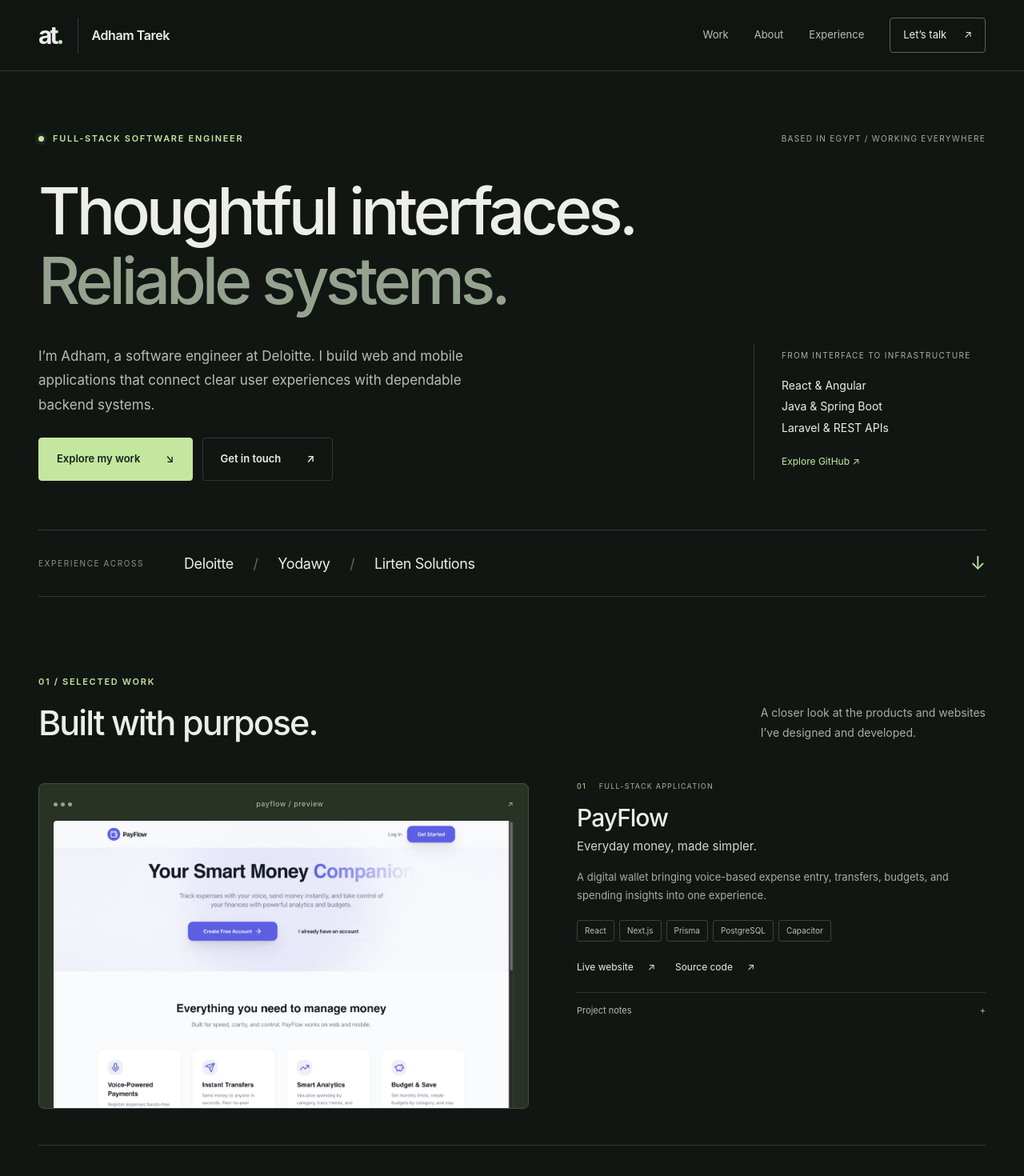
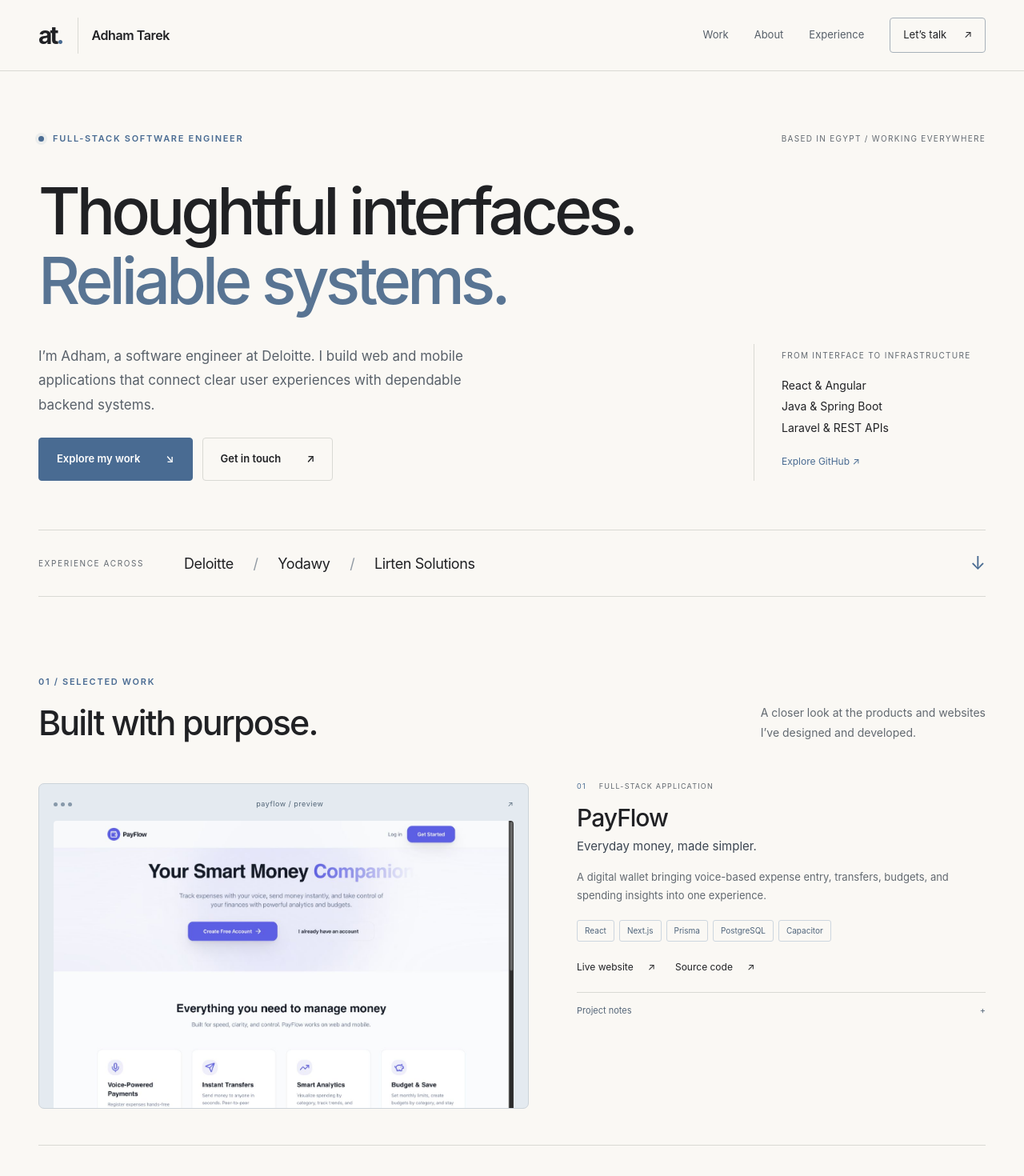
Before and after one commit to adhaamtarekk/portfolio, a React (Vite) app in the folder client/: page / in a window 1280 px wide. Shown: the top 1470 px of the page at 80% size. Built offline with nearby package versions, Linux system fonts and the light colour scheme.

Commit message:
Switch portfolio to warm white and muted blue palette

```diff
--- a/client/index.html
+++ b/client/index.html
@@ -8,7 +8,7 @@
       name="description"
       content="Adham Tarek is a full-stack software engineer building web and mobile applications with React, Angular, Java, Spring Boot, and Laravel. Explore selected projects and experience."
     />
-    <meta name="theme-color" content="#121613" />
+    <meta name="theme-color" content="#faf8f4" />
     <meta
       property="og:title"
       content="Adham Tarek — Full-Stack Software Engineer"
--- a/client/src/index.css
+++ b/client/src/index.css
@@ -3,14 +3,14 @@
 @tailwind utilities;
 :root {
   font-family: Inter, Arial, Helvetica, sans-serif;
-  color: #edeee9;
-  background: #121613;
+  color: #202124;
+  background: #faf8f4;
   font-synthesis: none;
-  color-scheme: dark;
+  color-scheme: light;
   font-weight: 400;
-  --muted: #a6afa7;
-  --accent: #c4e7a0;
-  --line: #303831;
+  --muted: #626970;
+  --accent: #496b92;
+  --line: #d9d9d4;
 }
 * {
   box-sizing: border-box;
@@ -52,7 +52,7 @@ summary:focus-visible {
 }
 ::selection {
   background: var(--accent);
-  color: #121613;
+  color: #ffffff;
 }
 .container {
   width: min(1200px, calc(100% - 96px));
@@ -62,7 +62,7 @@ summary:focus-visible {
   position: sticky;
   top: 0;
   z-index: 10;
-  background: #121613f5;
+  background: #faf8f4f5;
   border-bottom: 1px solid var(--line);
   backdrop-filter: blur(14px);
 }
@@ -96,7 +96,7 @@ nav {
   gap: 32px;
   align-items: center;
   font-size: 13px;
-  color: #b9c1b9;
+  color: #555e68;
 }
 nav a:hover,
 .text-link:hover,
@@ -104,10 +104,10 @@ nav a:hover,
   color: var(--accent);
 }
 .nav-contact {
-  border: 1px solid #596557;
+  border: 1px solid #a7b1ba;
   padding: 11px 16px;
   border-radius: 4px;
-  color: #edeee9;
+  color: #202124;
 }
 .nav-contact span {
   margin-left: 18px;
@@ -142,7 +142,7 @@ nav a:hover,
   height: 7px;
   background: var(--accent);
   border-radius: 50%;
-  box-shadow: 0 0 0 4px #c4e7a010;
+  box-shadow: 0 0 0 4px #496b9214;
   flex-shrink: 0;
 }
 .location,
@@ -159,7 +159,7 @@ h1 {
   margin: 38px 0 36px;
 }
 h1 > span {
-  color: #95a38e;
+  color: #587493;
 }
 h2 {
   font-size: 43px;
@@ -181,7 +181,7 @@ p {
 .hero-description {
   font-size: 17px;
   line-height: 1.8;
-  color: #b5beb5;
+  color: #59616a;
   max-width: 590px;
   margin-bottom: 26px;
 }
@@ -208,17 +208,17 @@ p {
 }
 .primary {
   background: var(--accent);
-  color: #172016;
+  color: #ffffff;
   border-color: var(--accent);
 }
 .primary:hover {
-  background: #d6f1bb;
+  background: #385775;
 }
 .secondary {
   background: transparent;
 }
 .secondary:hover {
-  background: #252d25;
+  background: #e8edf1;
 }
 .hero-aside {
   border-left: 1px solid var(--line);
@@ -243,7 +243,7 @@ p {
 }
 .company-strip > span {
   font-size: 10px;
-  color: #879586;
+  color: #626970;
   letter-spacing: 1.6px;
 }
 .company-strip p {
@@ -252,7 +252,7 @@ p {
   letter-spacing: -0.4px;
 }
 .company-strip p span {
-  color: #5d6b5b;
+  color: #919aa3;
   margin: 0 20px;
 }
 .company-strip > a {
@@ -292,10 +292,10 @@ p {
   border: 0;
 }
 .project-visual {
-  border: 1px solid #465043;
+  border: 1px solid #ccd3d9;
   border-radius: 7px;
   overflow: hidden;
-  background: #283325;
+  background: #e4eaf0;
   margin-top: 3px;
   padding: 18px 18px 0;
 }
@@ -303,7 +303,7 @@ p {
   display: flex;
   align-items: center;
   justify-content: space-between;
-  color: #b9c5b6;
+  color: #526577;
   font-size: 9px;
   letter-spacing: 0.5px;
   padding-bottom: 14px;
@@ -315,7 +315,7 @@ p {
 .browser-chrome i {
   width: 5px;
   height: 5px;
-  background: #92a68a;
+  background: #8799aa;
   border-radius: 50%;
 }
 .project-visual img {
@@ -332,11 +332,11 @@ p {
   filter: brightness(1.07);
 }
 .project-double-a .project-visual {
-  background: #49463c;
-  border-color: #645f50;
+  background: #eae5dc;
+  border-color: #d6cec0;
 }
 .project-morgal .project-visual {
-  background: #293238;
+  background: #e2e7ea;
 }
 .project-kicker {
   display: flex;
@@ -360,7 +360,7 @@ p {
 .project-tagline {
   font-size: 15px;
   margin-bottom: 15px;
-  color: #d1d8cd;
+  color: #3c4652;
 }
 .project-intro {
   font-size: 13px;
@@ -376,9 +376,9 @@ p {
 .tags span {
   font-size: 10px;
   padding: 5px 9px;
-  border: 1px solid #384336;
+  border: 1px solid #cdd6df;
   border-radius: 3px;
-  color: #b6c4af;
+  color: #4f647b;
 }
 .project-links {
   display: flex;
@@ -403,7 +403,7 @@ summary {
   justify-content: space-between;
   padding: 14px 0 0;
   font-size: 11px;
-  color: #b1bcae;
+  color: #566779;
 }
 summary::-webkit-details-marker {
   display: none;
@@ -427,8 +427,8 @@ details[open] summary > span {
   margin-bottom: 16px;
 }
 .about-section {
-  background: #e5e8df;
-  color: #20281e;
+  background: #eeece7;
+  color: #202124;
   padding: 90px 0;
 }
 .about-grid {
@@ -437,34 +437,34 @@ details[open] summary > span {
   gap: 100px;
 }
 .about-section .eyebrow {
-  color: #4c6241;
+  color: #496b92;
 }
 .about-section h2 {
   font-size: 41px;
 }
 .about-section h2 span {
-  color: #718167;
+  color: #587493;
 }
 .about-copy > p {
   font-size: 14px;
   line-height: 1.9;
-  color: #53614f;
+  color: #59616a;
 }
 .about-copy .lead {
   font-size: 21px;
   line-height: 1.55;
-  color: #293425;
+  color: #303942;
   margin-bottom: 20px;
 }
 .text-link {
   font-size: 12px;
-  border-bottom: 1px solid #6c7b62;
+  border-bottom: 1px solid #8b9db0;
   padding-bottom: 6px;
 }
 .skill-groups {
   display: grid;
   grid-template-columns: 1fr 1fr;
-  border-top: 1px solid #bec8b7;
+  border-top: 1px solid #d3d4d0;
   margin-top: 32px;
   padding-top: 25px;
   gap: 20px;
@@ -476,7 +476,7 @@ details[open] summary > span {
 }
 .skill-groups p {
   font-size: 12px;
-  color: #56624e;
+  color: #59616a;
   line-height: 1.9;
   margin: 0;
 }
@@ -498,7 +498,7 @@ details[open] summary > span {
 .timeline-dot {
   width: 7px;
   height: 7px;
-  background: #647260;
+  background: #8c9bae;
   border-radius: 50%;
   flex-shrink: 0;
 }
@@ -509,7 +509,7 @@ details[open] summary > span {
   margin-bottom: 8px;
 }
 .role {
-  color: #9eaf97;
+  color: #526a82;
   font-size: 12px;
   line-height: 1.6;
   margin: 0;
@@ -526,8 +526,8 @@ details[open] summary > span {
 }
 .contact-section {
   padding: 90px 0;
-  background: #1d251c;
-  border-block: 1px solid #35402f;
+  background: #e8edf2;
+  border-block: 1px solid #cfd8e1;
 }
 .contact-grid {
   display: grid;
@@ -555,7 +555,7 @@ details[open] summary > span {
   display: flex;
   gap: 24px;
   font-size: 12px;
-  color: #b6c5ae;
+  color: #49617c;
   margin-top: 25px;
 }
 .contact-form {
@@ -577,16 +577,16 @@ details[open] summary > span {
 input,
 textarea {
   width: 100%;
-  border: 1px solid #4a5744;
-  background: #182016;
-  color: #edeee9;
+  border: 1px solid #aab8c5;
+  background: #fafbfc;
+  color: #202124;
   border-radius: 4px;
   padding: 13px 14px;
   font-size: 12px;
 }
 input::placeholder,
 textarea::placeholder {
-  color: #8c9b85;
+  color: #697584;
 }
 textarea {
   resize: vertical;
@@ -611,7 +611,7 @@ textarea {
   margin: 18px 0 0;
 }
 .form-status.error {
-  color: #ffc5b7;
+  color: #9b3429;
 }
 button:disabled {
   opacity: 0.65;
@@ -638,7 +638,7 @@ button:disabled {
   top: -100px;
   left: 20px;
   background: var(--accent);
-  color: #121613;
+  color: #ffffff;
   padding: 14px;
   z-index: 30;
 }
@@ -699,8 +699,8 @@ button:disabled {
     gap: 20px;
     align-items: center;
     background: transparent;
-    color: #edeee9;
-    border: 1px solid #46523f;
+    color: #202124;
+    border: 1px solid #b4bec7;
     padding: 9px 12px;
     border-radius: 3px;
     font-size: 12px;
@@ -711,7 +711,7 @@ button:disabled {
     top: 72px;
     left: 0;
     right: 0;
-    background: #192017;
+    background: #faf8f4;
     padding: 24px 20px;
     border-bottom: 1px solid var(--line);
     gap: 20px;
```
Also changed, not shown: client/public/favicon.svg.
